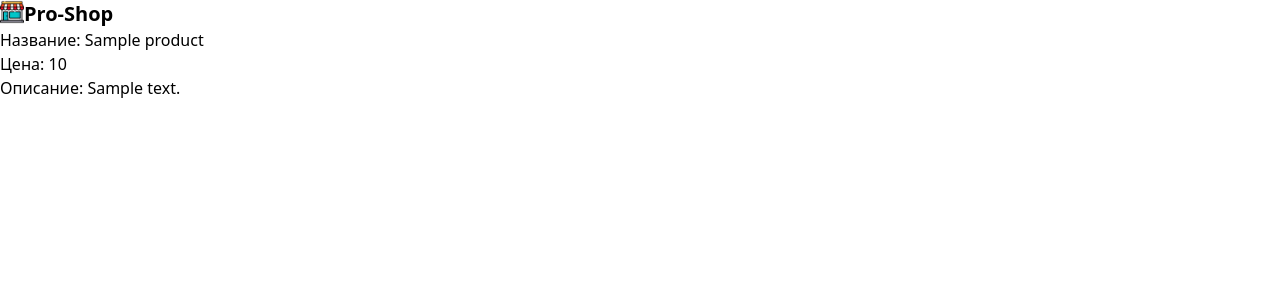
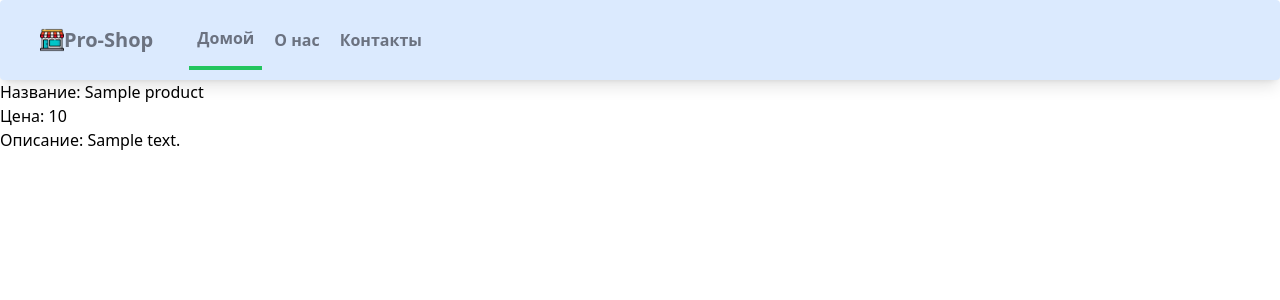
Before and after one commit to Pungushe/e_commerce, a Django app: page / in a window 1280 px wide. Shown: the top 300 px of the page. Run offline with Django 4.2, Linux system fonts and the light colour scheme; tables that the repository leaves empty hold one stand-in row (values such as "Sample post").

Commit message:
Работас шаблонами

```diff
--- a/shop/static/shop/styles.css
+++ b/shop/static/shop/styles.css
@@ -572,12 +623,66 @@ video {
   width: 1.5rem;
 }
 
+.w-full {
+  width: 100%;
+}
+
+.max-w-0 {
+  max-width: 0rem;
+}
+
+.max-w-7xl {
+  max-width: 80rem;
+}
+
+.max-w-xl {
+  max-width: 36rem;
+}
+
+.max-w-6xl {
+  max-width: 72rem;
+}
+
+.max-w-2xl {
+  max-width: 42rem;
+}
+
+.flex-wrap {
+  flex-wrap: wrap;
+}
+
 .items-center {
   align-items: center;
 }
 
+.justify-normal {
+  justify-content: normal;
+}
+
+.justify-end {
+  justify-content: flex-end;
+}
+
 .justify-between {
   justify-content: space-between;
+}
+
+.space-x-7 > :not([hidden]) ~ :not([hidden]) {
+  --tw-space-x-reverse: 0;
+  margin-right: calc(1.75rem * var(--tw-space-x-reverse));
+  margin-left: calc(1.75rem * calc(1 - var(--tw-space-x-reverse)));
+}
+
+.space-x-1 > :not([hidden]) ~ :not([hidden]) {
+  --tw-space-x-reverse: 0;
+  margin-right: calc(0.25rem * var(--tw-space-x-reverse));
+  margin-left: calc(0.25rem * calc(1 - var(--tw-space-x-reverse)));
+}
+
+.space-x-9 > :not([hidden]) ~ :not([hidden]) {
+  --tw-space-x-reverse: 0;
+  margin-right: calc(2.25rem * var(--tw-space-x-reverse));
+  margin-left: calc(2.25rem * calc(1 - var(--tw-space-x-reverse)));
 }
 
 .self-center {
@@ -588,9 +693,84 @@ video {
   white-space: nowrap;
 }
 
+.rounded {
+  border-radius: 0.25rem;
+}
+
+.border {
+  border-width: 1px;
+}
+
+.border-b {
+  border-bottom-width: 1px;
+}
+
+.border-b-4 {
+  border-bottom-width: 4px;
+}
+
+.border-b-2 {
+  border-bottom-width: 2px;
+}
+
+.border-gray-200 {
+  --tw-border-opacity: 1;
+  border-color: rgb(229 231 235 / var(--tw-border-opacity));
+}
+
+.border-gray-400 {
+  --tw-border-opacity: 1;
+  border-color: rgb(156 163 175 / var(--tw-border-opacity));
+}
+
+.border-gray-500 {
+  --tw-border-opacity: 1;
+  border-color: rgb(107 114 128 / var(--tw-border-opacity));
+}
+
+.border-green-500 {
+  --tw-border-opacity: 1;
+  border-color: rgb(34 197 94 / var(--tw-border-opacity));
+}
+
 .bg-sky-500 {
   --tw-bg-opacity: 1;
   background-color: rgb(14 165 233 / var(--tw-bg-opacity));
+}
+
+.bg-white {
+  --tw-bg-opacity: 1;
+  background-color: rgb(255 255 255 / var(--tw-bg-opacity));
+}
+
+.bg-blue-100 {
+  --tw-bg-opacity: 1;
+  background-color: rgb(219 234 254 / var(--tw-bg-opacity));
+}
+
+.px-2 {
+  padding-left: 0.5rem;
+  padding-right: 0.5rem;
+}
+
+.py-2 {
+  padding-top: 0.5rem;
+  padding-bottom: 0.5rem;
+}
+
+.py-2\.5 {
+  padding-top: 0.625rem;
+  padding-bottom: 0.625rem;
+}
+
+.px-4 {
+  padding-left: 1rem;
+  padding-right: 1rem;
+}
+
+.py-4 {
+  padding-top: 1rem;
+  padding-bottom: 1rem;
 }
 
 .text-center {
@@ -606,8 +786,60 @@ video {
   font-weight: 600;
 }
 
+.text-gray-500 {
+  --tw-text-opacity: 1;
+  color: rgb(107 114 128 / var(--tw-text-opacity));
+}
+
+.shadow {
+  --tw-shadow: 0 1px 3px 0 rgb(0 0 0 / 0.1), 0 1px 2px -1px rgb(0 0 0 / 0.1);
+  --tw-shadow-colored: 0 1px 3px 0 var(--tw-shadow-color), 0 1px 2px -1px var(--tw-shadow-color);
+  box-shadow: var(--tw-ring-offset-shadow, 0 0 #0000), var(--tw-ring-shadow, 0 0 #0000), var(--tw-shadow);
+}
+
+.shadow-lg {
+  --tw-shadow: 0 10px 15px -3px rgb(0 0 0 / 0.1), 0 4px 6px -4px rgb(0 0 0 / 0.1);
+  --tw-shadow-colored: 0 10px 15px -3px var(--tw-shadow-color), 0 4px 6px -4px var(--tw-shadow-color);
+  box-shadow: var(--tw-ring-offset-shadow, 0 0 #0000), var(--tw-ring-shadow, 0 0 #0000), var(--tw-shadow);
+}
+
+.hover\:text-blue-400:hover {
+  --tw-text-opacity: 1;
+  color: rgb(96 165 250 / var(--tw-text-opacity));
+}
+
+@media (prefers-color-scheme: dark) {
+  .dark\:bg-gray-900 {
+    --tw-bg-opacity: 1;
+    background-color: rgb(17 24 39 / var(--tw-bg-opacity));
+  }
+}
+
+@media (min-width: 640px) {
+  .sm\:px-4 {
+    padding-left: 1rem;
+    padding-right: 1rem;
+  }
+
+  .sm\:px-6 {
+    padding-left: 1.5rem;
+    padding-right: 1.5rem;
+  }
+}
+
+@media (min-width: 768px) {
+  .md\:flex {
+    display: flex;
+  }
+}
+
 @media (min-width: 1024px) {
   .lg\:justify-center {
     justify-content: center;
   }
+
+  .lg\:px-8 {
+    padding-left: 2rem;
+    padding-right: 2rem;
+  }
 }
--- a/shop/templates/shop/contacts.html
+++ b/shop/templates/shop/base.html
@@ -1,11 +1,16 @@
 <!DOCTYPE html>
+
+{% load static %}
+
 <html lang="en">
 <head>
     <meta charset="UTF-8">
     <meta name="viewport" content="width=device-width, initial-scale=1.0">
+    <link rel="stylesheet" href="{% static 'shop/styles.css' %}">
     <title>Document</title>
 </head>
 <body>
-    <h1>Контакты</h1>
+    {% block content %}
+    {% endblock  %}
 </body>
 </html>
--- a/shop/templates/shop/frontpage.html
+++ b/shop/templates/shop/frontpage.html
@@ -1,16 +1,28 @@
+{% extends "shop/base.html" %}
+
 {% load static %}
 
-<html lang="en">
-<head>
-    <link rel="stylesheet" href="{% static 'shop/styles.css' %}">
-</head>
-<body>
-    <nav>
-        <div class="flex">
-            <img class="h-6 w-6" src="{% static 'shop/images/shop.png' %}" alt="logo" />
-            <span class="text-xl font-semibold">Pro-Shop</span>
+{% block content %}
+    <nav class="bg-blue-100 shadow-lg border-gray-400 px-2 sm:px-4 py-2.5 rounded dark:bg-gray-900">
+        <div class="max-w-6xl px-4">
+            <div class="flex justify-between">
+                <div class="flex space-x-7">
+                    <div>
+                        <a href="#" class="flex items-center py-4 px-2">
+                            <img class="h-6 w-6" src="{% static 'shop/images/shop.png' %}" alt="logo" />
+                            <span class="text-xl text-gray-500 font-semibold">Pro-Shop</span>
+                        </a>
+                    </div>
+                    <div class="flex items-center space-x-1">
+                        <a href="#" class="py-4 px-2 text-gray-500 font-semibold border-b-4 border-green-500">Домой</a>
+                        <a href="#" class="py-4 px-2 text-gray-500 font-semibold">О нас</a>
+                        <a href="#" class="py-4 px-2 text-gray-500 font-semibold">Контакты</a>
+                    </div>
+                </div>
+            </div>
         </div>
     </nav>
+
     <h4>
         {% for product in products %}
             <a href="{% url 'shop:detail' product.id %}"><p>Название: {{ product.name }}</p></a>
@@ -18,5 +30,4 @@
             <p>Описание: {{ product.description }}</p>
         {% endfor %}
     </h4>
-</body>
-</html>
+{% endblock  %}
```
Also changed, not shown: other parts of shop/static/shop/styles.css (+51 -0 lines).
